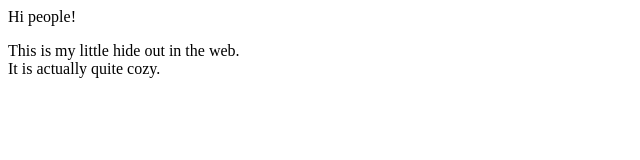
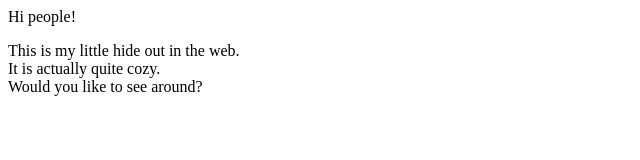
Before and after one commit to CoderGirlMyName/codergirlmyname.github.io, a plain HTML site: page index.html in a window 1280 px wide. Shown: the whole page, without its empty margins (0-640 px from the left). Drawn offline with Linux system fonts and the light colour scheme.

Commit message:
update words on first page
added a few words onto my first page.

```diff
--- a/index.html
+++ b/index.html
@@ -4,7 +4,8 @@
 
 
 <p>This is my little hide out in the web.<br>
-  It is actually quite cozy.</p>
+  It is actually quite cozy.<br>
+  Would you like to see around?</p>
 
 
   </body>
```
